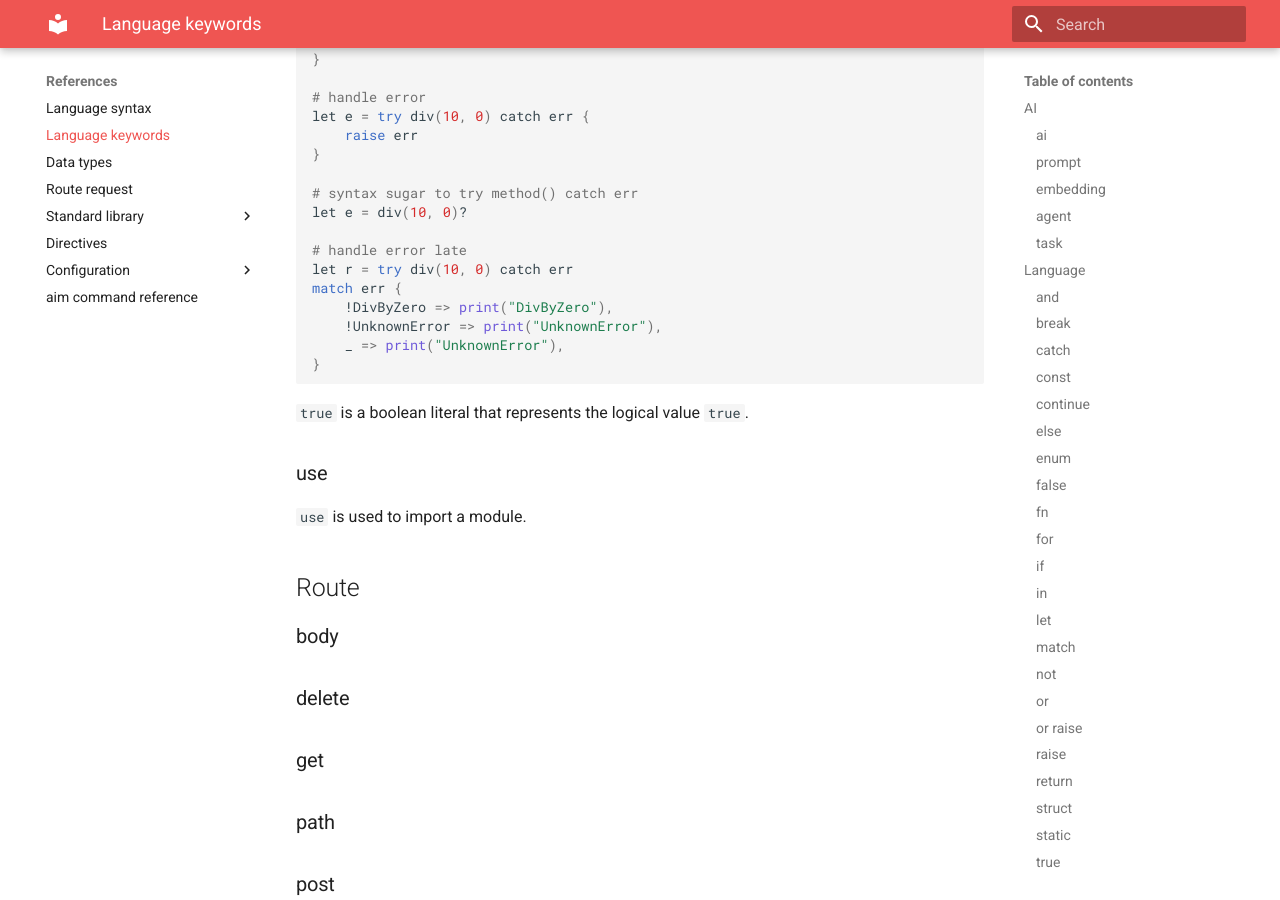
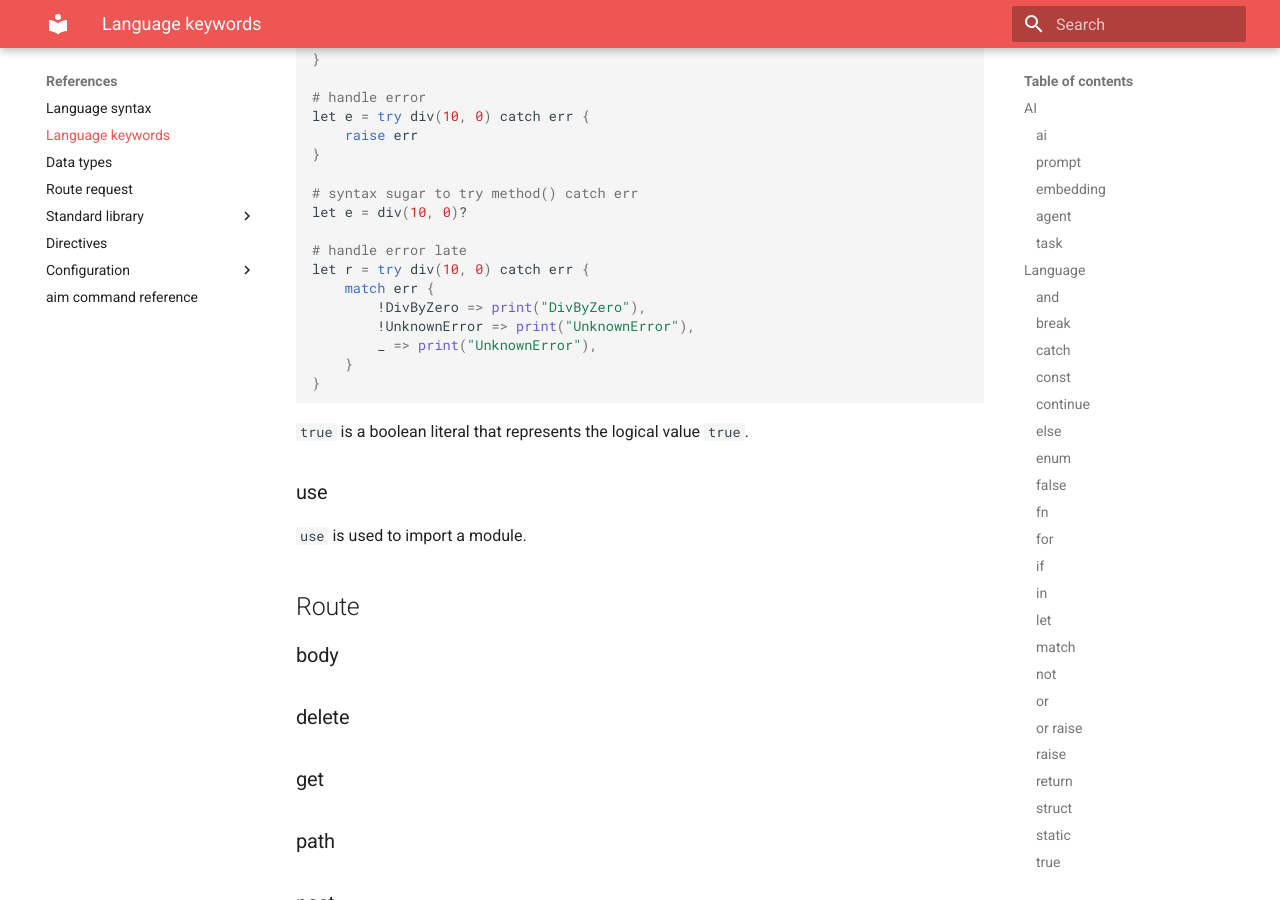
Before and after one commit to aiscriptdev/aiscript, an MkDocs documentation site: the page built from docs/references/keywords.md, in a window 1280 px wide and 900 px high, scrolled down 6351 px. Built offline with MkDocs 1.6.1 and Material for MkDocs 9.7.7, drawn with Linux system fonts in a browser that asks for light colours.

````diff
--- a/docs/references/keywords.md
+++ b/docs/references/keywords.md
@@ -308,11 +308,12 @@ let e = try div(10, 0) catch err {
 let e = div(10, 0)?
 
 # handle error late
-let r = try div(10, 0) catch err
-match err {
-    !DivByZero => print("DivByZero"),
-    !UnknownError => print("UnknownError"),
-    _ => print("UnknownError"),
+let r = try div(10, 0) catch err {
+    match err {
+        !DivByZero => print("DivByZero"),
+        !UnknownError => print("UnknownError"),
+        _ => print("UnknownError"),
+    }
 }
 ```
 
````
Also changed, not shown: docs/references/syntax.md (+5 -4 lines).
